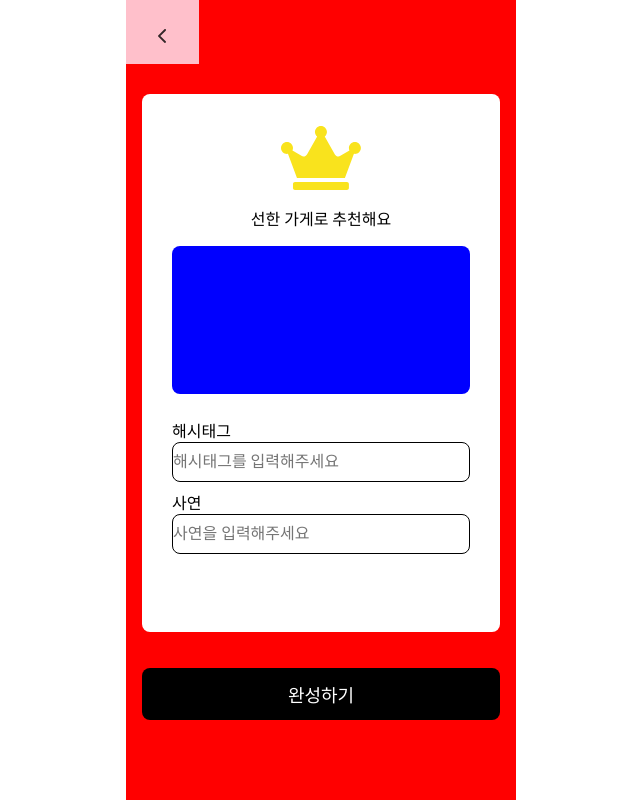
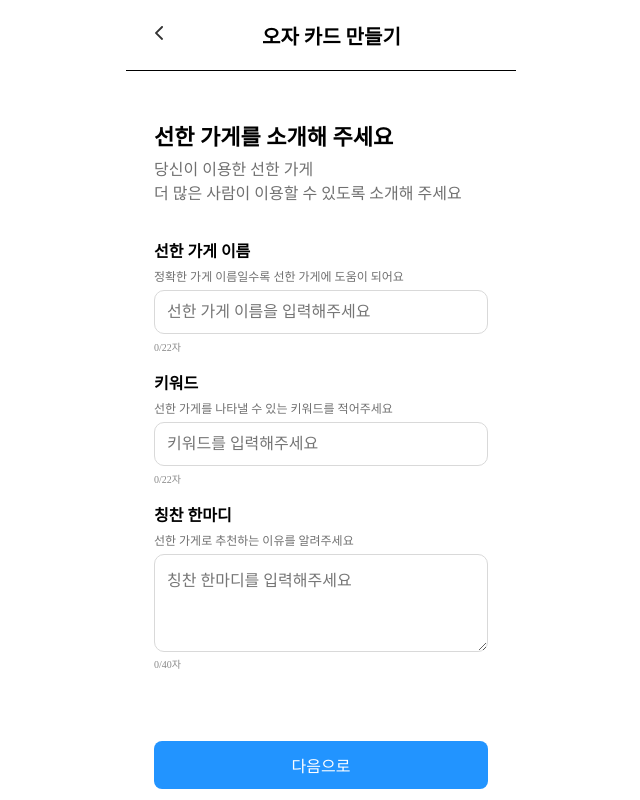
Before and after one commit to seoul-women-tech-hackathon-team5/meaningout-client, a React (Vite) app: page /make in a window 1280 px wide. Shown: the whole page, without its empty margins (319-959 px from the left). Built offline with nearby package versions, Linux system fonts and the light colour scheme.

Commit message:
feat : Implement MakePage

```diff
--- /dev/null
+++ b/src/components/MakePage/InputBox.jsx
@@ -0,0 +1,127 @@
+import styled from 'styled-components';
+import { useState } from 'react';
+
+const StyledInputBox = styled.div`
+    .input-title{
+        font-size: 16px;
+        font-weight: 700;
+        margin-top: 16px;
+        margin-bottom: 5px;
+    }
+
+    .input-explanation {
+        font-size: 12px;
+        color: #707070;
+        margin-bottom: 5px;
+    }
+
+    input {
+        width: 334px;
+        height: 44px;
+        border-radius: 10px;
+        border: solid 1px #D9D9D9;
+        padding: 12px;
+        margin-bottom: 5px;
+    }
+
+    input:hover{
+        border: solid 1px black;
+    }
+
+    textarea{
+        width: 334px;
+        height: 98px;
+        border-radius: 10px;
+        border: solid 1px #D9D9D9;
+        padding: 12px;
+    }
+
+    textarea:hover{
+        border: solid 1px black;
+    }
+
+    .key-counter {
+        font-size: 10px;
+        color: #898989;
+    }
+
+`
+
+export default function InputBox () {
+    const [name, setName] = useState('');
+    const [keywords, setKeywords] = useState('');
+    const [praise, setPraise] = useState('');
+
+    const maxNameLength = 22; // 최대 이름 길이
+    const maxKeywordsLength = 22; // 최대 키워드 길이
+    const maxPraiseLength = 40; // 최대 칭찬 길이
+
+    const handleNameChange = (event) => {
+        let value = event.target.value;
+        if (value.length > maxNameLength) {
+          value = value.slice(0, maxNameLength); // 이름 길이가 최대 길이를 넘지 않도록 자름
+        }
+        setName(value);
+      };
+
+      const handleKeywordsChange = (event) => {
+        let value = event.target.value;
+        if (value.length > maxKeywordsLength) {
+          value = value.slice(0, maxKeywordsLength); // 키워드 길이가 최대 길이를 넘지 않도록 자름
+        }
+        setKeywords(value);
+      };
+
+    const handlePraiseChange = (event) => {
+      let value = event.target.value;
+      if (value.length > maxPraiseLength) {
+        value = value.slice(0, maxPraiseLength); // 칭찬 길이가 최대 길이를 넘지 않도록 자름
+      }
+      setPraise(value);
+    };
+
+    return(
+        <StyledInputBox>
+            <div className='name-container'>
+                <div className='name-box'>
+                    <div className='input-title'>선한 가게 이름</div>
+                    <div className='input-explanation'>정확한 가게 이름일수록 선한 가게에 도움이 되어요</div>
+                </div>
+                <input
+                    type="text"
+                    name="department"
+                    placeholder="선한 가게 이름을 입력해주세요"
+                    value={name}
+                    onChange={handleNameChange}
+                    />
+                <div className='key-counter'>{name.length}/{maxNameLength}자</div>
+            </div>
+            <div className='key-container'>
+                <div className='key-box'>
+                    <div className='input-title'>키워드</div>
+                    <div className='input-explanation'>선한 가게를 나타낼 수 있는 키워드를 적어주세요</div>
+                </div>
+                <input
+                    type="text"
+                    name="department"
+                    placeholder="키워드를 입력해주세요"
+                    value={keywords}
+                    onChange={handleKeywordsChange}
+                    />
+                <div className='key-counter'>{keywords.length}/{maxKeywordsLength}자</div>
+            </div>
+            <div className='praise-container'>
+                <div className='praise-box'>
+                    <div className='input-title'>칭찬 한마디</div>
+                    <div className='input-explanation'>선한 가게로 추천하는 이유를 알려주세요</div>
+                </div>
+                <textarea
+                    placeholder="칭찬 한마디를 입력해주세요"
+                    value={praise}
+                    onChange={handlePraiseChange}
+                    />
+                <div className='key-counter'>{praise.length}/{maxPraiseLength}자</div>
+            </div>
+        </StyledInputBox>
+    )
+}
--- a/src/components/MakePage/MakeHeader.jsx
+++ b/src/components/MakePage/MakeHeader.jsx
@@ -2,23 +2,33 @@ import styled from 'styled-components';
 import { Link } from "react-router-dom";
 
 const StyledMakeHeader = styled.div`
-    height: 4rem;
-    position: fixed;
-    top: 0;
+width: 390px;
+height: 71px;
+margin-bottom: 28px;
 
-    display: flex;
-    justify-content: flex-start;
-    padding: 19px;
-    background: pink;
-    z-index: 10px;
+display: flex;
+justify-content: start;
+align-items: center;
+padding: 16px;
+
+border-bottom-style: solid;
+border-bottom-width: 0.5px;
+
+.header-title {
+    margin-left: 85px;
+    font-size: 20px;
+    font-weight: 600;
+}
+
 `
 
 export default function MakeHeader () {
     return(
         <StyledMakeHeader>
-            <Link to="/main">
+            <Link to="/certificate">
                 <img src="/assets/icons/arrow-back.svg"/>
             </Link>
+            <div className='header-title'>오자 카드 만들기</div>
         </StyledMakeHeader>
     )
 }
--- a/src/pages/MakePage.jsx
+++ b/src/pages/MakePage.jsx
@@ -1,27 +1,45 @@
 import styled from 'styled-components';
 import MakeHeader from '../components/MakePage/MakeHeader';
-import MakeCard from '../components/MakePage/MakeCard';
+import InputBox from '../components/MakePage/InputBox';
 
 const StyledMake = styled.div`
     width: 390px;
-    height: 100vh;
-    background-color: red;
+    height: 100%;
+    display: flex;
+    flex-direction: column;
+    align-items: center;
+
+    .title{
+        font-size: 22px;
+        font-weight: 700;
+        margin-bottom: 5px;
+    }
+
+    .explanation {
+        font-size: 16px;
+        color: #707070;
+    }
 
     .make-container {
         display: flex;
-        justify-content: center;
+        flex-direction: column;
+        padding: 20px;
     }
-    button {
-        width: 358px;
-        height: 52px;
+
+    .make-text {
+        margin-bottom: 18px;
+    }
+
+    .next-btn {
+        width: 334px;
+        height: 48px;
         border-radius: 8px;
         border: 0;
-        background-color: black;
-        font-size: 18px;
+        background-color: #2294FF;
+        font-size: 16px;
         color: white;
         cursor: pointer;
-        position: fixed;
-        bottom: 80px;
+        margin-top: 50px;
     }
 `
 
@@ -30,9 +48,15 @@ const MakePage = () => {
         <StyledMake>
             <MakeHeader/>
             <div className='make-container'>
-                <MakeCard/>
-                <button>완성하기</button>
+                <div className='make-text'>
+                    <div className='title'>선한 가게를 소개해 주세요</div>
+                    <div className='explanation'>당신이 이용한 선한 가게<br/>더 많은 사람이 이용할 수 있도록 소개해 주세요</div>
+                </div>
+                <InputBox/>
             </div>
+            <button className='next-btn'>
+                다음으로
+            </button>
         </StyledMake>
     );
 }
```
